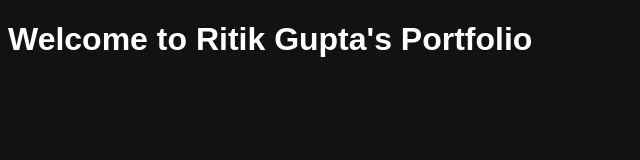
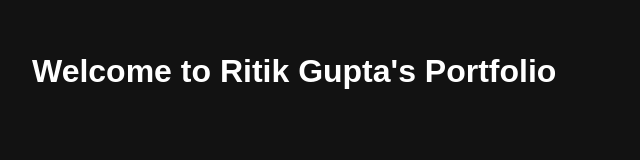
Before and after one commit to ritikg99/ritikg99.github.io, a plain HTML site: page index.html in a window 1280 px wide. Shown: the whole page, without its empty margins (0-640 px from the left). Drawn offline with Linux system fonts and the light colour scheme.

Commit message:
Fix CSS file

```diff
--- a/assets/style.css
+++ b/assets/style.css
@@ -1 +1,7 @@
-body { background-color: #121212; color: white; font-family: sans-serif; }
+body {
+    background-color: #121212;
+    color: #ffffff;
+    font-family: sans-serif;
+    margin: 0;
+    padding: 2rem;
+  }
```
